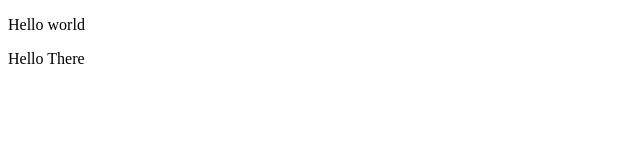
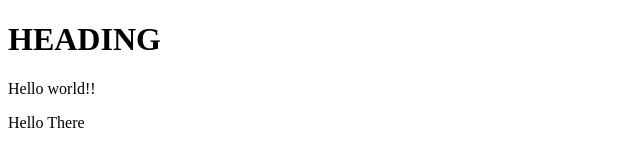
Before and after one commit to nischalpilmong/demo-repo, a plain HTML site: page index.html in a window 1280 px wide. Shown: the whole page, without its empty margins (0-640 px from the left). Drawn offline with Linux system fonts and the light colour scheme.

Commit message:
Heading added

```diff
--- a/index.html
+++ b/index.html
@@ -1,12 +1,13 @@
 <!DOCTYPE html>
 <html lang="en">
-<head>
-    <meta charset="UTF-8">
-    <meta name="viewport" content="width=device-width, initial-scale=1.0">
+  <head>
+    <meta charset="UTF-8" />
+    <meta name="viewport" content="width=device-width, initial-scale=1.0" />
     <title>Document</title>
-</head>
-<body>
-    <p>Hello world</p>
+  </head>
+  <body>
+    <h1>HEADING</h1>
+    <p>Hello world!!</p>
     <p>Hello There</p>
-</body>
+  </body>
 </html>
```
